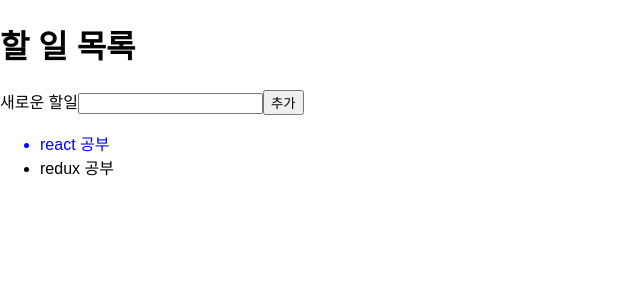
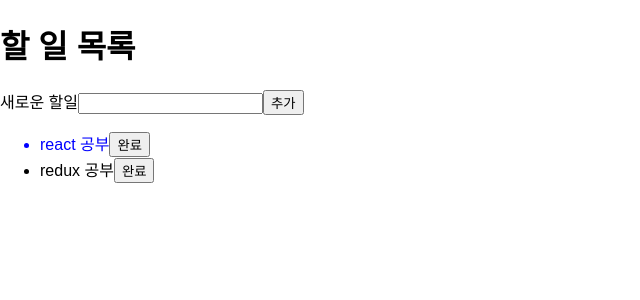
Before and after one commit to jaehanjung/fds-React-todo, a React (Create React App) app: page / in a window 1280 px wide. Shown: the top 300 px of the page, without its empty margins (0-640 px from the left). Built offline with nearby package versions, Linux system fonts and the light colour scheme.

Commit message:
할일 완료 기능 구현

```diff
--- a/src/App.js
+++ b/src/App.js
@@ -26,7 +26,7 @@ class App extends Component {
       newTodoBody: e.target.value
     });
   }
-
+ // 할일추가버튼
   handleButtonClick = e =>{
     if(this.state.newTodoBody) {
       const newTodo = {
@@ -43,9 +43,10 @@ class App extends Component {
       });
     }
   }
+
   render() {
     // 클래스필드를 사용하였으니 this.state에 넣어준다.
-    const { todos,newTodoBody } = this.state;
+    const { todos, newTodoBody } = this.state;
     return (
       <div>
         <h1>할 일 목록</h1>
@@ -58,6 +59,19 @@ class App extends Component {
           {todos.map(todo => (
             <li className={todo.complete ? "complete" : ""} key={todo.id}>
               {todo.body}
+              <button onClick={e => {
+                this.setState({
+                  todos: todos.map(t => {
+                    const newTodo = {
+                      ...t
+                    };
+                    if(t.id === todo.id) {
+                      newTodo.complete = true;
+                    }
+                    return newTodo
+                  })
+                })
+              }}>완료</button>
             </li>
           ))}
         </ul>
```
